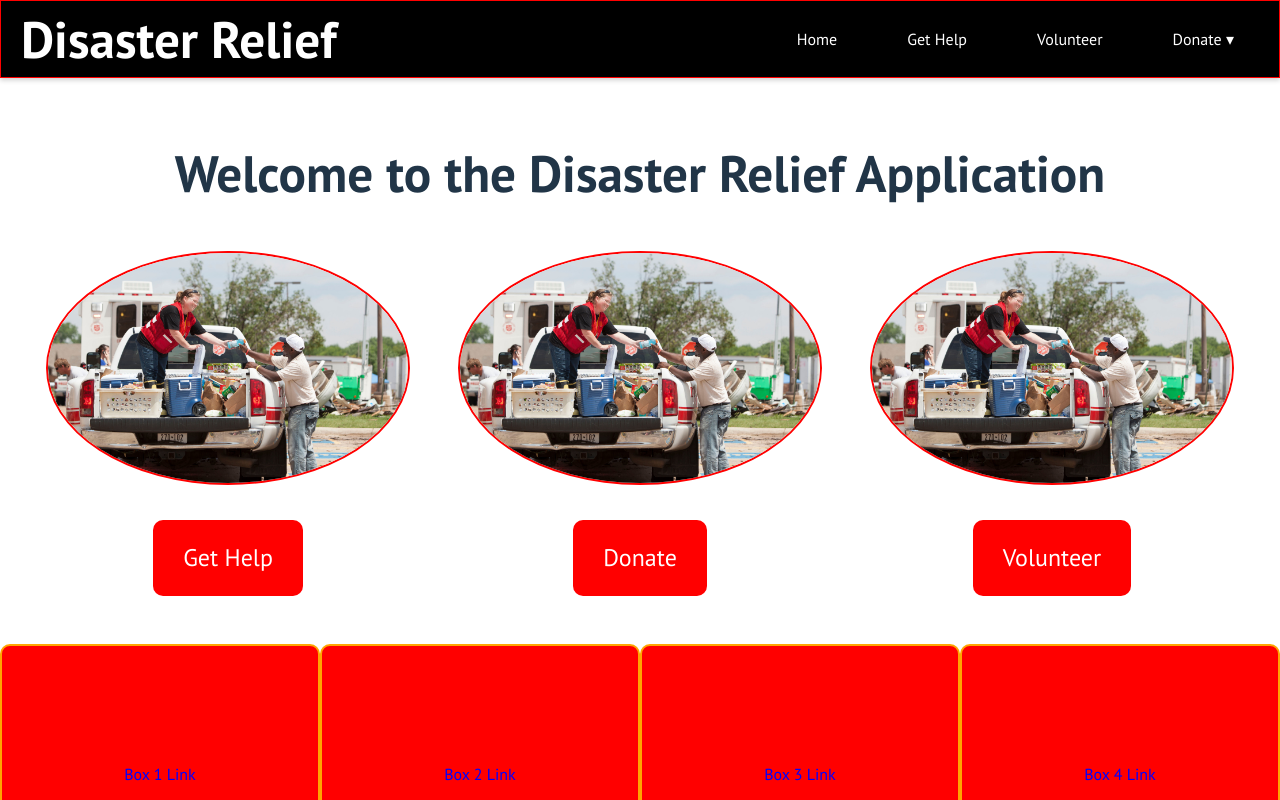
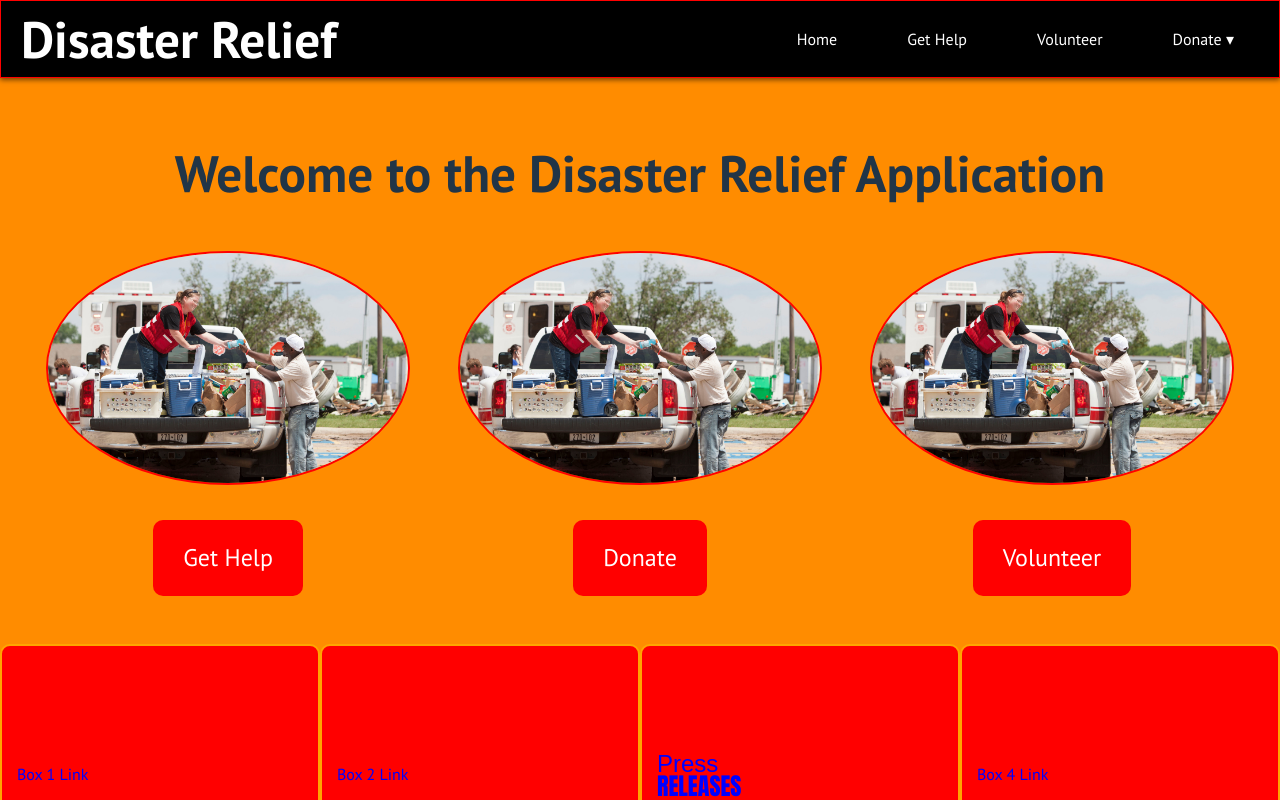
Before and after one commit to amoriss/ReactDisasterRelief, a React (Vite) app in the folder reactdisasterrelief.client/: page / in a window 1280 px wide. Shown: the top 800 px of the page. Built offline with nearby package versions, Linux system fonts and the light colour scheme.

Commit message:
text stacked in box properly

```diff
--- a/reactdisasterrelief.client/src/components/Boxes.css
+++ b/reactdisasterrelief.client/src/components/Boxes.css
@@ -15,7 +15,7 @@ body {
     display: flex;
     flex-direction: column;
     justify-content: center;
-    align-items: center;
+    align-items: flex-start;
     min-height: 20vw;
     width: 25%;
     /*    margin: 10px;
@@ -32,7 +32,7 @@ body {
     }
 
 .box-link {
-    position: absolute;
+   /* position: absolute;*/
     top: 0;
     left: 0;
     right: 0;
@@ -40,8 +40,11 @@ body {
     display: flex;
     color: blue;
     transition: transform 0.3s ease;
-    justify-content: center;
+    justify-content: flex-start;
     align-items: center;
+    padding-left: 15px;
+    flex-direction: column;
+
     /*height: 100%;
     width: 100%;*/
 }
@@ -49,3 +52,39 @@ body {
 .box:hover .box-link {
     transform: translateY(-10px);
 }
+
+.box-title {
+    font-family: Impact;
+    font-weight: 400;
+    font-size: 32px;
+    display: block;
+    text-align: left;
+    margin: 0;
+}
+
+.box-link p {
+    margin-top: 0;
+}
+
+
+h2 strong{
+    line-height: .85;
+    letter-spacing: normal;
+    transform: none;
+    text-transform: uppercase;
+    font-family: Impact;
+    display: block;
+    text-align: left;
+
+}
+
+h2 em {
+    font-family: Arial;
+    font-weight: 500;
+    font-style: normal;
+    line-height: 1;
+    letter-spacing: normal;
+    display: block;
+    text-align: left;
+
+}
--- a/reactdisasterrelief.client/src/components/Boxes.jsx
+++ b/reactdisasterrelief.client/src/components/Boxes.jsx
@@ -13,7 +13,11 @@ function Boxes() {
                 <Link to="/donate" className="box-link">Box 2 Link</Link>
             </div>
             <div className="box">
-                <Link to="/donate" className="box-link">Box 3 Link</Link>
+                <Link to="/donate" className="box-link">
+                    {/*<div className="box-title">Box 3</div>*/}
+                    {/*<p>Link</p>*/}
+                    <h2><em>Press</em> <strong>Releases</strong></h2>
+                </Link>
             </div>
             <div className="box">
                 <Link to="/donate" className="box-link">Box 4 Link</Link>
--- a/reactdisasterrelief.client/src/components/Home.css
+++ b/reactdisasterrelief.client/src/components/Home.css
@@ -1,4 +1,5 @@
 body {
+    background-color: darkorange;
 }
 
 .home-container {
--- a/reactdisasterrelief.client/src/components/Navbar.jsx
+++ b/reactdisasterrelief.client/src/components/Navbar.jsx
@@ -137,7 +137,7 @@ const styles = {
         position: 'relative',
         border: '1px solid red',
         boxSizing: 'border-box',
-        boxShadow: '0 2px 5px rgba(0,0,0, 0.2)',
+        boxShadow: '0 2px 5px rgba(0,0,0, 0.53)',
         /*height: '60px',*/
     },
     title: {
```
